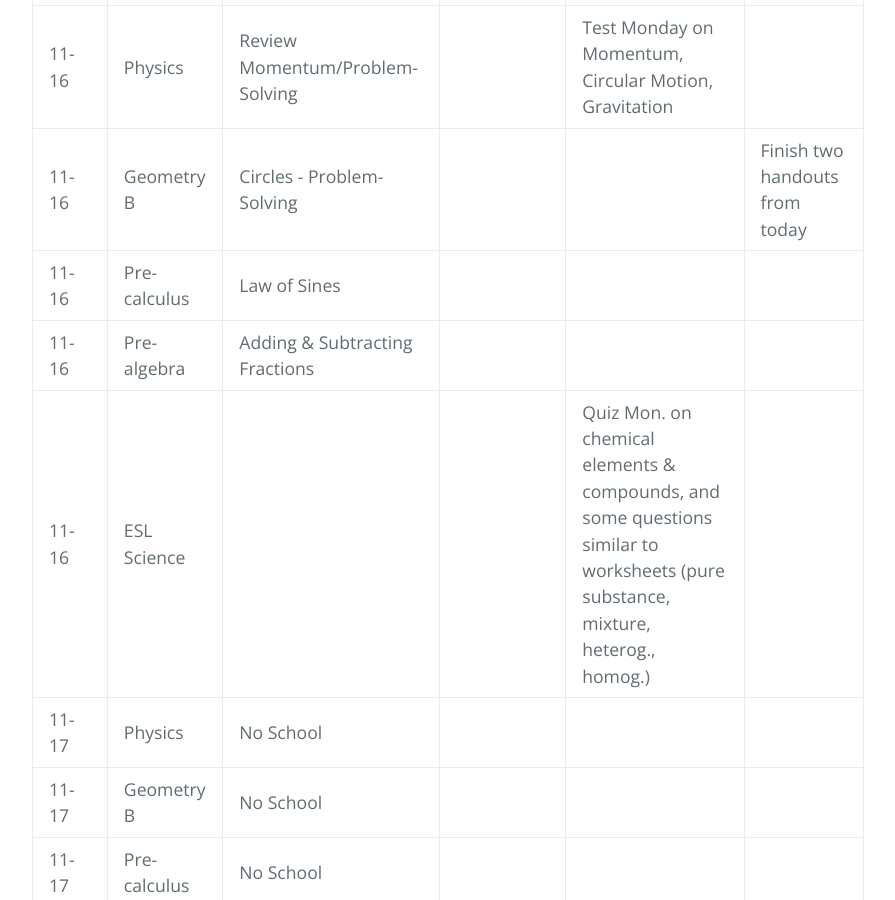
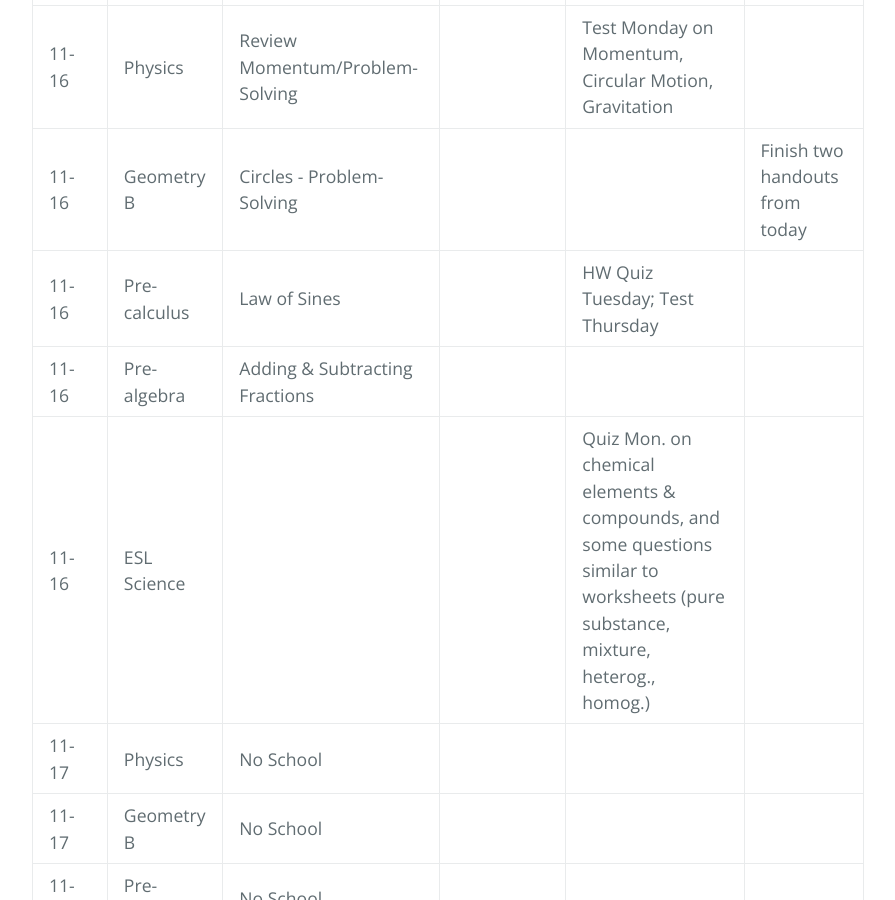
Before and after one commit to gpayoo/gpayoo, a Jekyll site: the page built from index.md, in a window 1280 px wide and 900 px high, scrolled down 633 px. Shown: the whole window, without its empty margins (192-1087 px from the left). Built offline with Jekyll 4.4.1, drawn with Linux system fonts in a browser that asks for light colours; our own code applies the rules of GitHub Pages for plain Markdown files.

Commit message:
Update index.md

```diff
--- a/index.md
+++ b/index.md
@@ -12,7 +12,7 @@ layout: default
 | ---- | ----- | ------ | -------- | ---
 | 11-16 | Physics | Review Momentum/Problem-Solving| | Test Monday on Momentum, Circular Motion, Gravitation
 | 11-16 | Geometry B | Circles - Problem-Solving| | | Finish two handouts from today
-| 11-16 | Pre-calculus | Law of Sines | |
+| 11-16 | Pre-calculus | Law of Sines | |  HW Quiz Tuesday; Test Thursday
 | 11-16 | Pre-algebra | Adding & Subtracting Fractions | |
 | 11-16 | ESL Science |  |  |  Quiz Mon. on chemical elements & compounds, and some questions similar to worksheets (pure substance, mixture, heterog., homog.)
 | 11-17 | Physics | No School | |
```
